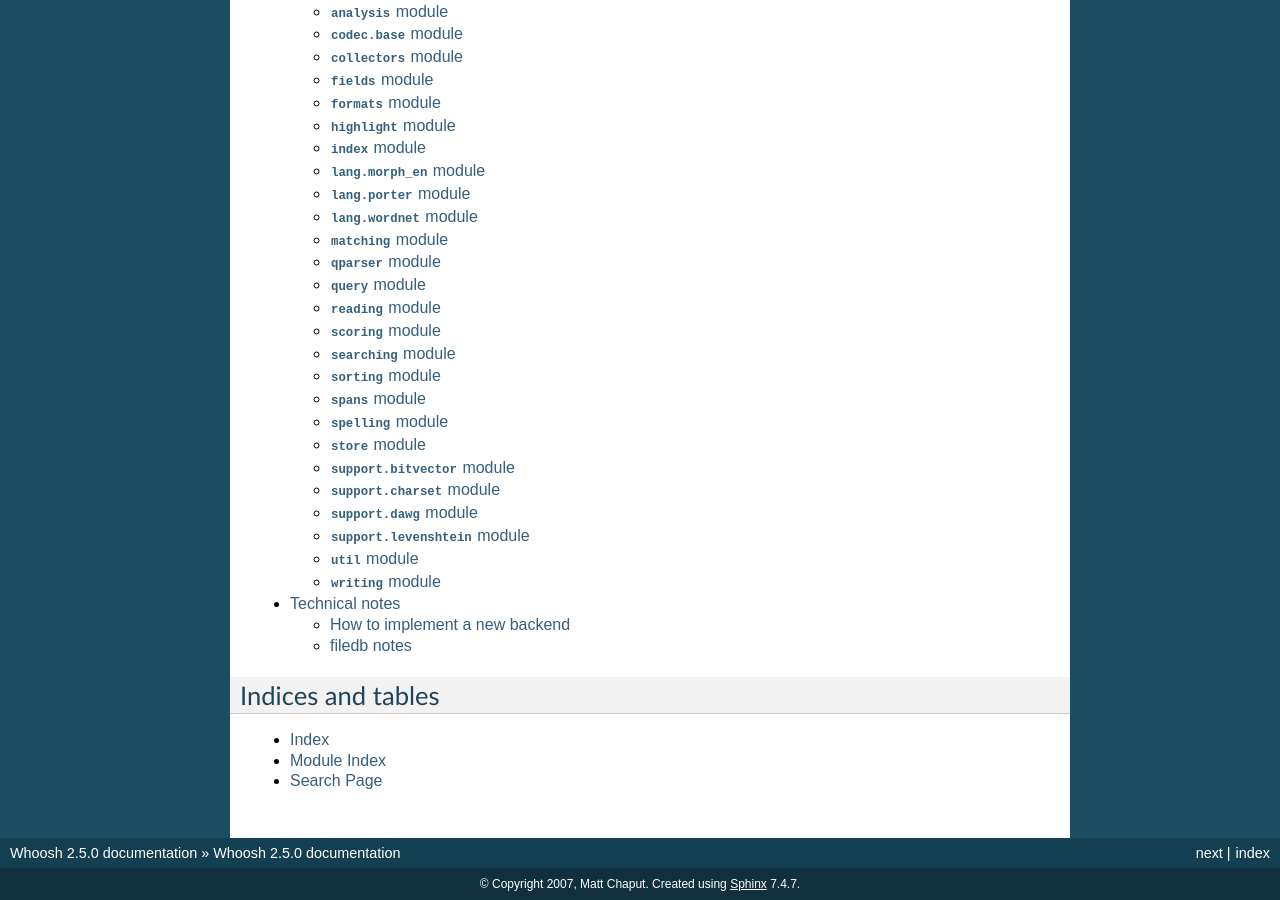
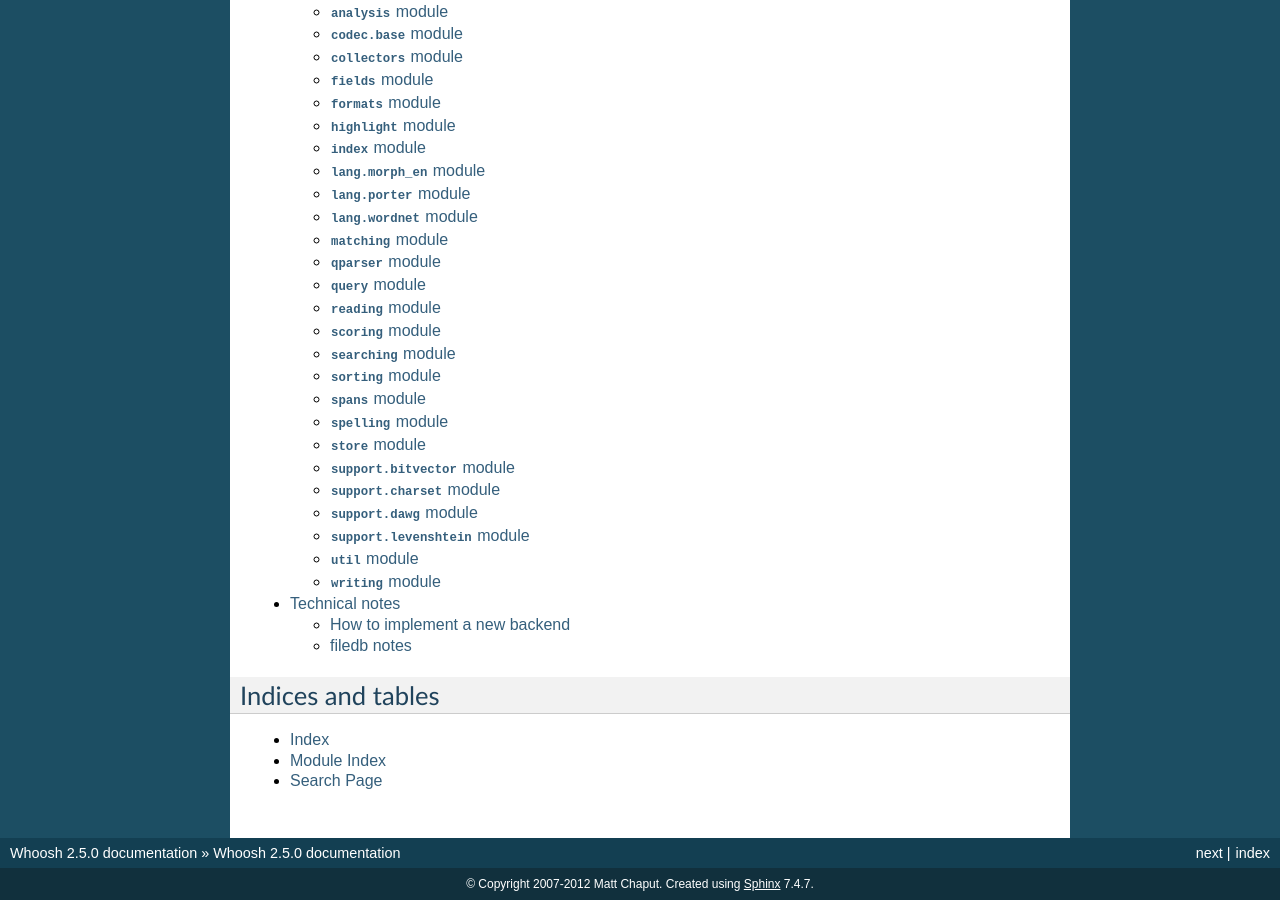
Before and after one commit to dex4er/whoosh, a Sphinx documentation site: the page built from docs/source/index.rst, in a window 1280 px wide and 900 px high, scrolled down 2879 px. Built offline with Sphinx 7.4.7, drawn with Linux system fonts in a browser that asks for light colours.

Commit message:
Changed copyright message to year range. Apparently that's the done thing.

```diff
--- a/docs/source/conf.py
+++ b/docs/source/conf.py
@@ -33,7 +33,7 @@ master_doc = 'index'
 
 # General information about the project.
 project = u'Whoosh'
-copyright = u'2007, Matt Chaput'
+copyright = u'2007-2012 Matt Chaput'
 
 # The version info for the project you're documenting, acts as replacement for
 # |version| and |release|, also used in various other places throughout the
```
